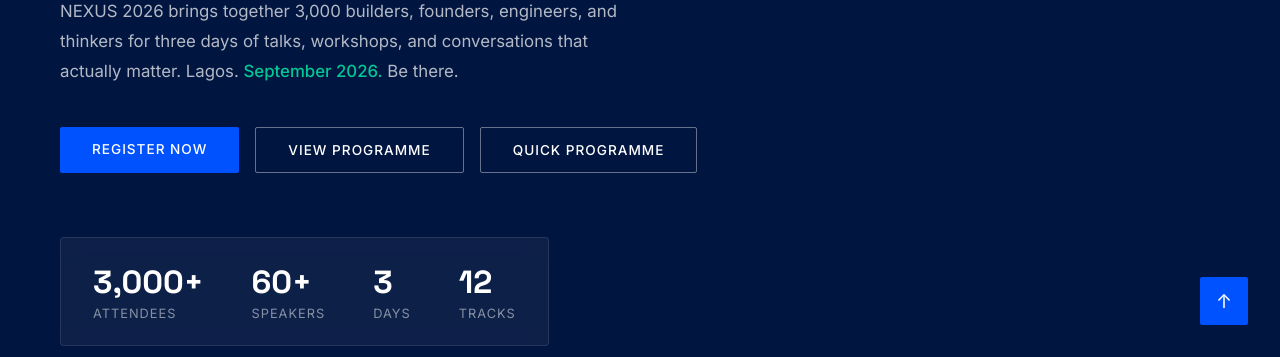
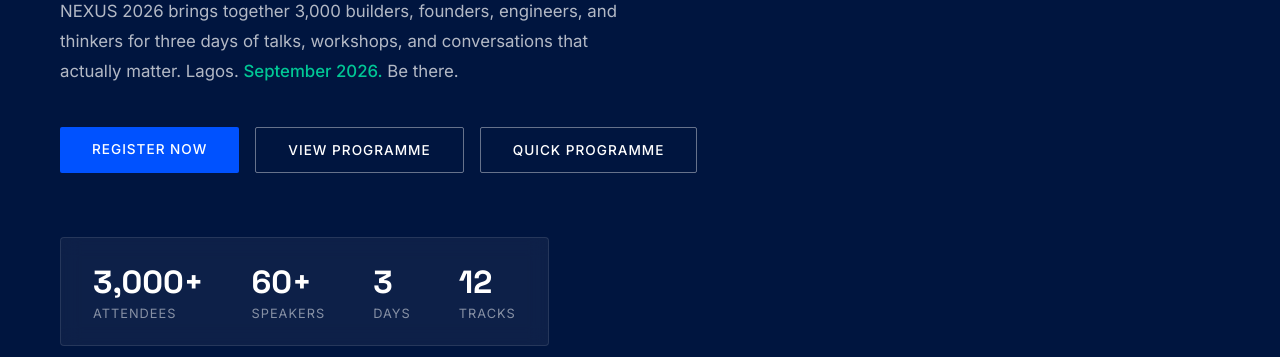
Before and after one commit to Wuraola-Adebisi/Nexus, a plain HTML site: page index.html in a window 1280 px wide. Shown: the part 443-800 px from the top of the page. Drawn offline with Linux system fonts and the light colour scheme.

Commit message:
Remove back-to-top button styles
Removed back-to-top button styles from CSS.

Signed-off-by: Wuraola Adebisi <the.wuraola.adebisi@gmail.com>

```diff
--- a/style.css
+++ b/style.css
@@ -1400,28 +1400,7 @@
 }
 
 /* Back To Top */
-.back-to-top {
-  position: fixed;
-  bottom: 32px;
-  right: 32px;
-  width: 48px;
-  height: 48px;
-  background: var(--accentElectric);
-  color: white;
-  display: flex;
-  align-items: center;
-  justify-content: center;
-  font-size: 1.2rem;
-  text-decoration: none;
-  border-radius: 2px;
-  z-index: 999;
-  transition: background 0.2s, transform 0.2s;
-}
-
-.back-to-top:hover {
-  background: #0040cc;
-  transform: translateY(-3px);
-}
+
 
 /* Scroll Reveal */
 .reveal-on-scroll {
```
